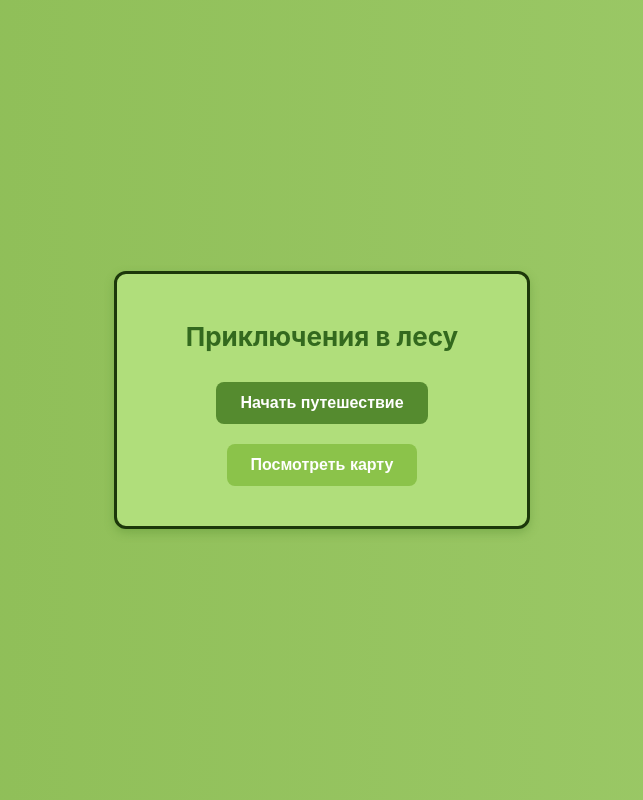
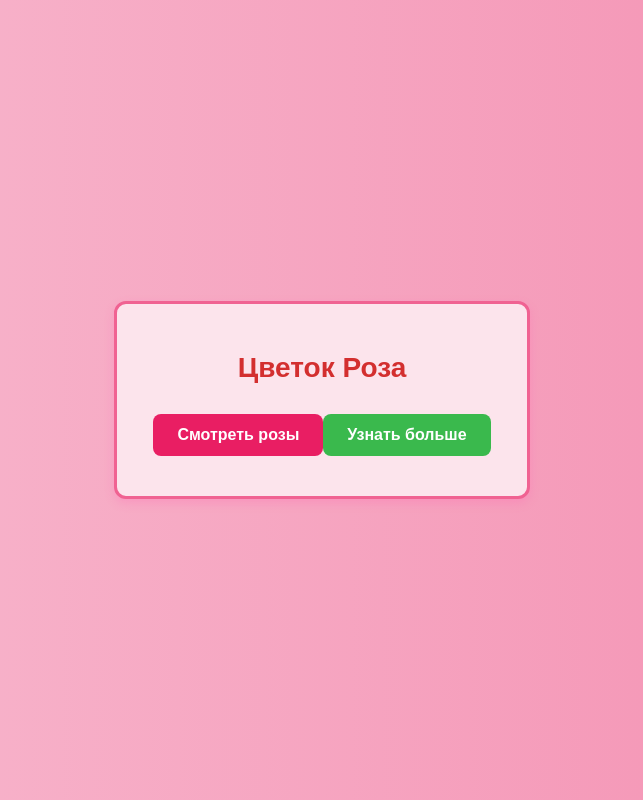
Before and after one commit to KateGrebeneva/kate_react_main, a React (Create React App) app: page / in a window 1280 px wide. Shown: the whole page, without its empty margins (318-961 px from the left). Built offline with nearby package versions, Linux system fonts and the light colour scheme.

Commit message:
task#103

```diff
--- a/package.json
+++ b/package.json
@@ -12,6 +12,7 @@
     "react-dom": "^19.0.0",
     "react-scripts": "5.0.1",
     "react-uuid": "^2.0.0",
+    "styled-components": "^6.1.15",
     "uuid": "^11.1.0",
     "web-vitals": "^2.1.4"
   },
--- a/src/App.js
+++ b/src/App.js
@@ -1,106 +1,83 @@
 import React from 'react';
+import styled from 'styled-components';
 
-function ForestAdventure() {
-  // Стили для фонового контейнера
-  const bgHeight = '100vh';
-  const bgDisplay = 'flex';
-  const bgJustifyContent = 'center';
-  const bgAlignItems = 'center';
-  const bgGradient = 'linear-gradient(to right,rgb(139, 187, 83),rgba(119, 182, 46, 0.71))';
+// Контейнер с розовым градиентом
+const Container = styled.div`
+  height: 100vh;
+  display: flex;
+  justify-content: center;
+  align-items: center;
+  background: linear-gradient(to right, #f8bbd0, #f48fb1); /* пастельные розовые оттенки */
+`;
 
-  // Стили для центрального блока
-  const containerWidth = '350px';
-  const containerPadding = '30px';
-  const containerBg = 'rgb(176, 222, 123)';
-  const containerRadius = '12px';
-  const containerTextAlign = 'center';
-  const containerBorder = '3px solid rgb(28, 56, 10)';
-  const containerShadow = '0 4px 10px rgba(85, 139, 47, 0.4)'; // Тень
+// Блок с розовым фоном
+const Box = styled.div`
+  width: 350px;
+  padding: 30px;
+  background-color: #fce4ec; /* светлый розовый цвет */
+  border-radius: 12px;
+  text-align: center;
+  border: 3px solid #f06292; /* яркий розовый акцент */
+  box-shadow: 0 4px 10px rgba(255, 105, 180, 0.3); /* легкая розовая тень */
+`;
 
-  // Стили для заголовка
-  const titleSize = '26px';
-  const titleColor = '#33691e';
-  const titleMargin = '20px';
-  const titleWeight = 'bold';
+// Заголовок
+const Title = styled.h1`
+  font-size: 28px;
+  color: #d32f2f; /* яркий розовый цвет */
+  margin-bottom: 20px;
+  font-weight: bold;
+  font-family: 'Cursive', sans-serif;
+`;
 
-  // Стили для кнопок
-  const buttonPadding = '12px 24px';
-  const buttonMargin = '10px 0';
-  const buttonBorder = 'none';
-  const buttonRadius = '8px';
-  const buttonCursor = 'pointer';
-  const buttonTransition = 'background-color 0.3s ease';
+// Кнопка 1
+const Button1 = styled.button`
+  padding: 12px 24px;
+  margin: 10px 0;
+  border: none;
+  border-radius: 8px;
+  cursor: pointer;
+  transition: background-color 0.3s ease;
+  background-color: #e91e63; /* яркий розовый */
+  color: white;
+  font-size: 16px;
+  font-weight: bold;
+  font-family: 'Arial', sans-serif;
 
-  const button1Bg = '#558b2f';
-  const button1Color = 'white';
-  const button1Hover = '#33691e';
+  &:hover {
+    background-color: #c2185b; /* более темный розовый при наведении */
+  }
+`;
 
-  const button2Bg = '#8bc34a';
-  const button2Color = 'white';
-  const button2Hover = '#689f38';
+// Кнопка 2
+const Button2 = styled.button`
+  padding: 12px 24px;
+  margin: 10px 0;
+  border: none;
+  border-radius: 8px;
+  cursor: pointer;
+  transition: background-color 0.3s ease;
+  background-color:rgb(58, 185, 77);
+  color: white;
+  font-size: 16px;
+  font-weight: bold;
+  font-family: 'Arial', sans-serif;
 
+  &:hover {
+    background-color:rgb(25, 99, 18);
+  }
+`;
+
+function RoseTheme() {
   return (
-    <div style={{
-      height: bgHeight,
-      display: bgDisplay,
-      justifyContent: bgJustifyContent,
-      alignItems: bgAlignItems,
-      background: bgGradient
-    }}>
-      <div style={{
-        width: containerWidth,
-        padding: containerPadding,
-        backgroundColor: containerBg,
-        borderRadius: containerRadius,
-        textAlign: containerTextAlign,
-        border: containerBorder,
-        boxShadow: containerShadow,
-      }}>
-        <h1 style={{
-          fontSize: titleSize,
-          color: titleColor,
-          marginBottom: titleMargin,
-          fontWeight: titleWeight,
-        }}>
-          Приключения в лесу
-        </h1>
-        <button style={{
-          padding: buttonPadding,
-          margin: buttonMargin,
-          border: buttonBorder,
-          borderRadius: buttonRadius,
-          cursor: buttonCursor,
-          transition: buttonTransition,
-          backgroundColor: button1Bg,
-          color: button1Color,
-          fontSize: '16px',
-          fontWeight: 'bold',
-        }}
-        onMouseOver={(e) => e.target.style.backgroundColor = button1Hover}
-        onMouseOut={(e) => e.target.style.backgroundColor = button1Bg}
-        >
-          Начать путешествие
-        </button>
-        <button style={{
-          padding: buttonPadding,
-          margin: buttonMargin,
-          border: buttonBorder,
-          borderRadius: buttonRadius,
-          cursor: buttonCursor,
-          transition: buttonTransition,
-          backgroundColor: button2Bg,
-          color: button2Color,
-          fontSize: '16px',
-          fontWeight: 'bold',
-        }}
-        onMouseOver={(e) => e.target.style.backgroundColor = button2Hover}
-        onMouseOut={(e) => e.target.style.backgroundColor = button2Bg}
-        >
-          Посмотреть карту
-        </button>
-      </div>
-    </div>
+    <Container>
+      <Box>
+        <Title>Цветок Роза</Title>
+        <Button1>Смотреть розы</Button1>
+        <Button2>Узнать больше</Button2>
+      </Box>
+    </Container>
   );
 }
 
-export default ForestAdventure;
+export default RoseTheme;
```
Also changed, not shown: results/Стилизация/task#103.jpg (added), 1 other file (tests, documents, lock files or other folders).
